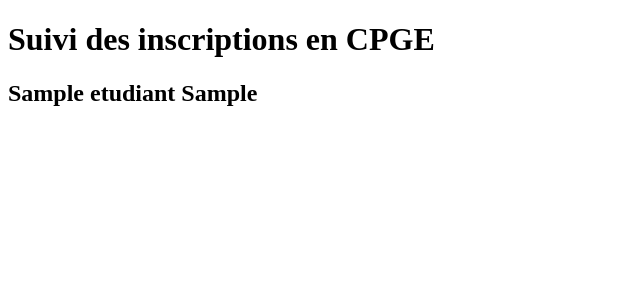
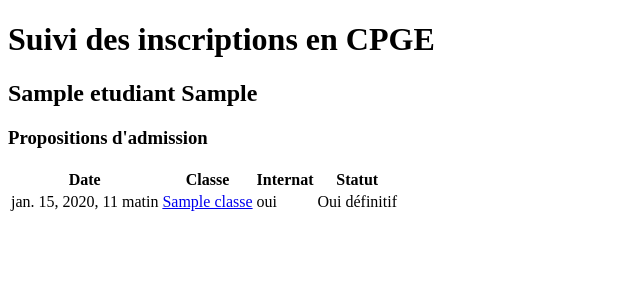
Before and after one commit to pykol/inscrisup, a Django app: page /etudiant/1/ in a window 1280 px wide. Shown: the top 300 px of the page, without its empty margins (0-640 px from the left). Run offline with Django 3.2, Linux system fonts and the light colour scheme; tables that the repository leaves empty hold one stand-in row (values such as "Sample post").

Commit message:
Affichage de la liste des propositions pour chaque étudiant

```diff
--- a/parcoursup/templates/parcoursup/etudiant_detail.html
+++ b/parcoursup/templates/parcoursup/etudiant_detail.html
@@ -7,5 +7,27 @@
   <body>
     <h1>Suivi des inscriptions en CPGE</h1>
     <h2>{{ etudiant }}</h2>
+
+    <h3>Propositions d'admission</h3>
+    {% if etudiant.proposition_set.count > 0 %}
+    <table>
+      <tr>
+        <th>Date</th>
+        <th>Classe</th>
+        <th>Internat</th>
+        <th>Statut</th>
+      </tr>
+      {% for proposition in etudiant.proposition_set.all %}
+      <tr>
+        <td>{{ proposition.date_proposition }}</td>
+        <td><a href="{{ proposition.classe.get_absolute_url }}">{{ proposition.classe }}</a></td>
+        <td>{{ proposition.internat|yesno }}</td>
+        <td>{{ proposition.get_statut_display }}</td>
+      </tr>
+      {% endfor %}
+    </table>
+    {% else %}
+    <p>Aucune proposition d'admission à ce jour.</p>
+    {% endif %}
   </body>
 </html>
```
